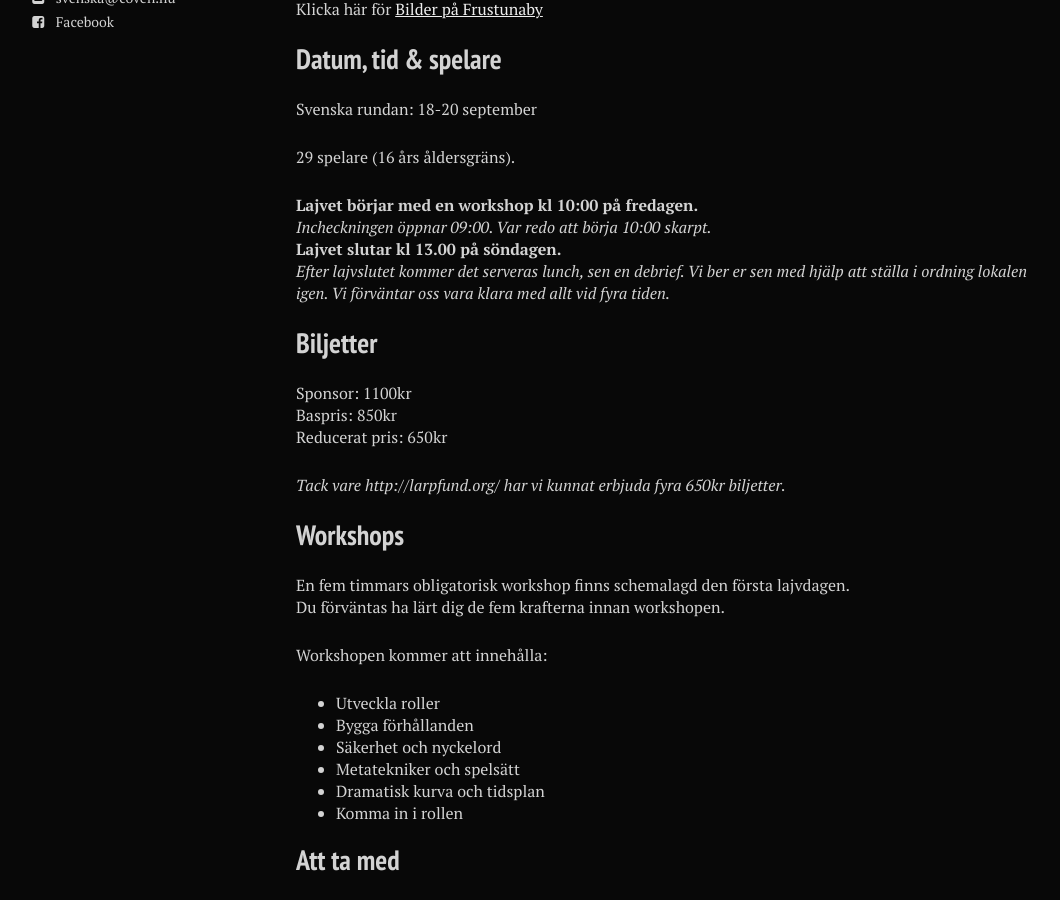
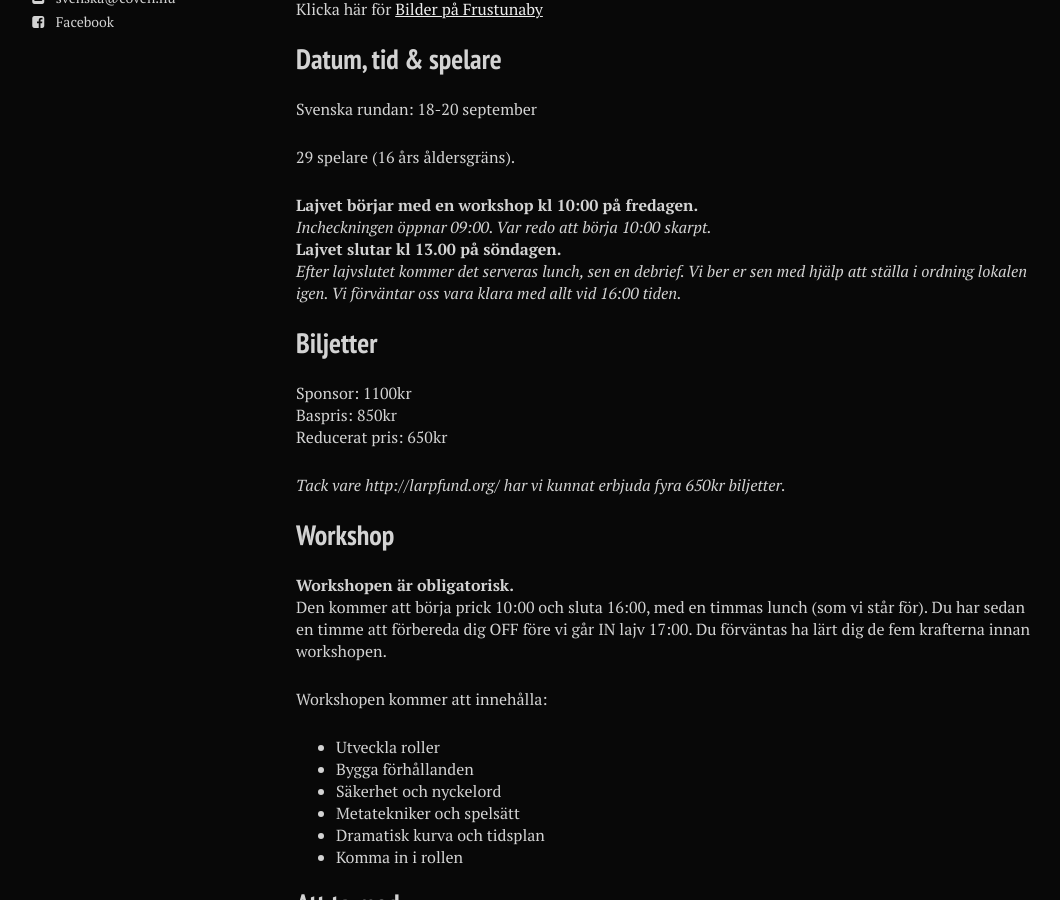
Before and after one commit to stanislavb/www.coven.nu, a Jekyll site: the page built from praktiskt/index.md, in a window 1280 px wide and 900 px high, scrolled down 972 px. Shown: the whole window, without its empty margins (24-1084 px from the left). Built offline with Jekyll 4.4.1, drawn with Linux system fonts in a browser that asks for light colours; nearby versions of some CDN libraries.

Commit message:
Update index.md

```diff
--- a/praktiskt/index.md
+++ b/praktiskt/index.md
@@ -36,7 +36,7 @@ Svenska rundan:	18-20 september
 **Lajvet börjar med en workshop kl 10:00 på fredagen.**
 *Incheckningen öppnar 09:00. Var redo att börja 10:00 skarpt.*
 **Lajvet slutar kl 13.00 på söndagen.**
-*Efter lajvslutet kommer det serveras lunch, sen en debrief. Vi ber er sen med hjälp att ställa i ordning lokalen igen. Vi förväntar oss vara klara med allt vid fyra tiden.*
+*Efter lajvslutet kommer det serveras lunch, sen en debrief. Vi ber er sen med hjälp att ställa i ordning lokalen igen. Vi förväntar oss vara klara med allt vid 16:00 tiden.*
 
 ## Biljetter
 
@@ -46,9 +46,11 @@ Reducerat pris: 650kr
 
 *Tack vare http://larpfund.org/ har vi kunnat erbjuda fyra 650kr biljetter.*
 
-## Workshops
+## Workshop
 
-En fem timmars obligatorisk workshop finns schemalagd den första lajvdagen.
+**Workshopen är obligatorisk.**
+Den kommer att börja prick 10:00 och sluta 16:00, med en timmas lunch (som vi står för).
+Du har sedan en timme att förbereda dig OFF före vi går IN lajv 17:00.
 Du förväntas ha lärt dig de fem krafterna innan workshopen.
 
 Workshopen kommer att innehålla:
```
